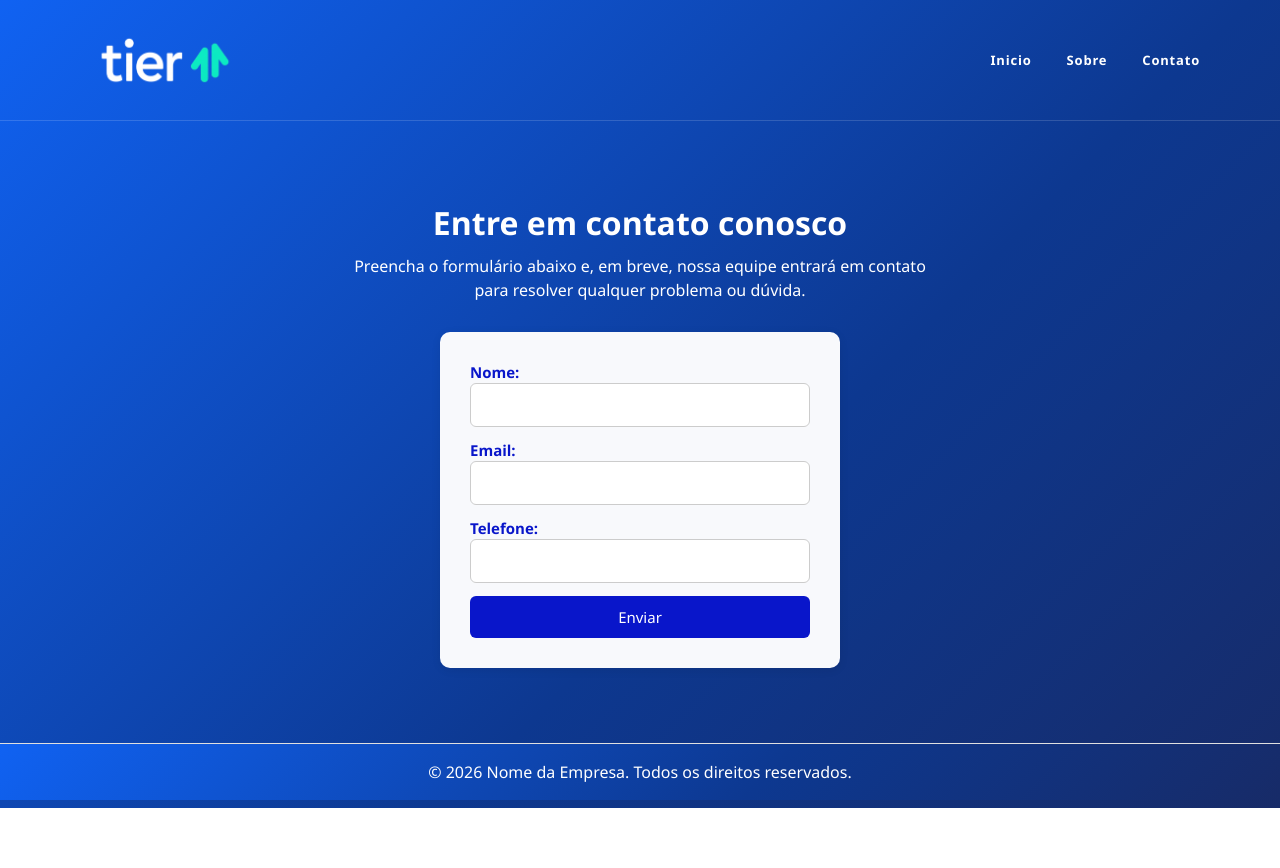
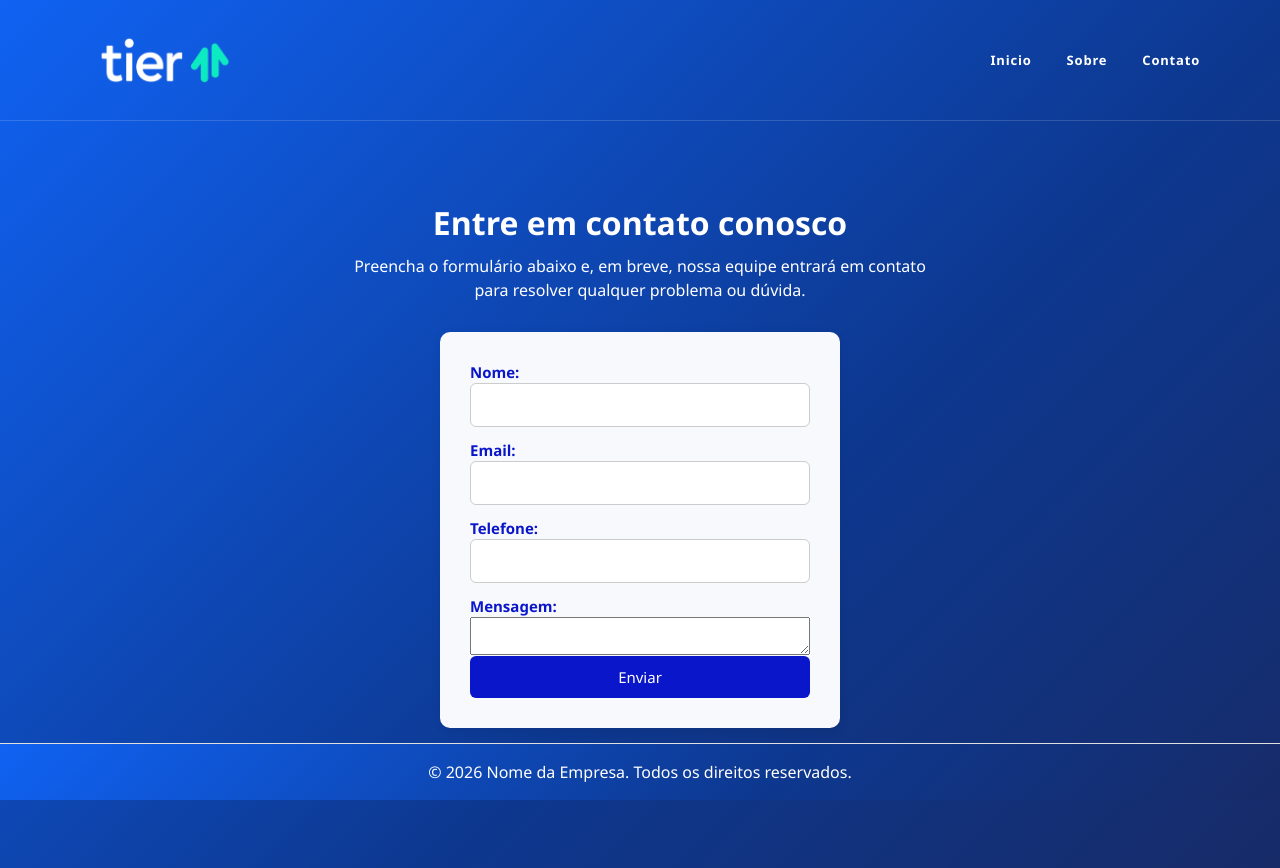
Before and after one commit to ogmukaaa/EX03---Prof-Paiva, a Next.js app: page /Inicial/contato in a window 1280 px wide. Before the commit the page ends 808 px from the top, so only its background shows below. Built offline with nearby package versions, Linux system fonts and the light colour scheme.

Commit message:
Adição de area de mensagem

```diff
--- a/src/app/Inicial/contato/page.jsx
+++ b/src/app/Inicial/contato/page.jsx
@@ -18,6 +18,9 @@ export default function Contato() {
             <label htmlfor="telefone">Telefone:</label>
             <input type="number" id="telefone" name="telefone" required />
 
+            <label htmlfor="mensagem">Mensagem:</label>
+            <textarea id="mensagem" name="mensagem" required></textarea>
+
             <button type="submit">Enviar</button>
         </form>
         </>
```
Also changed, not shown: 1 other file (tests, documents, lock files or other folders).
